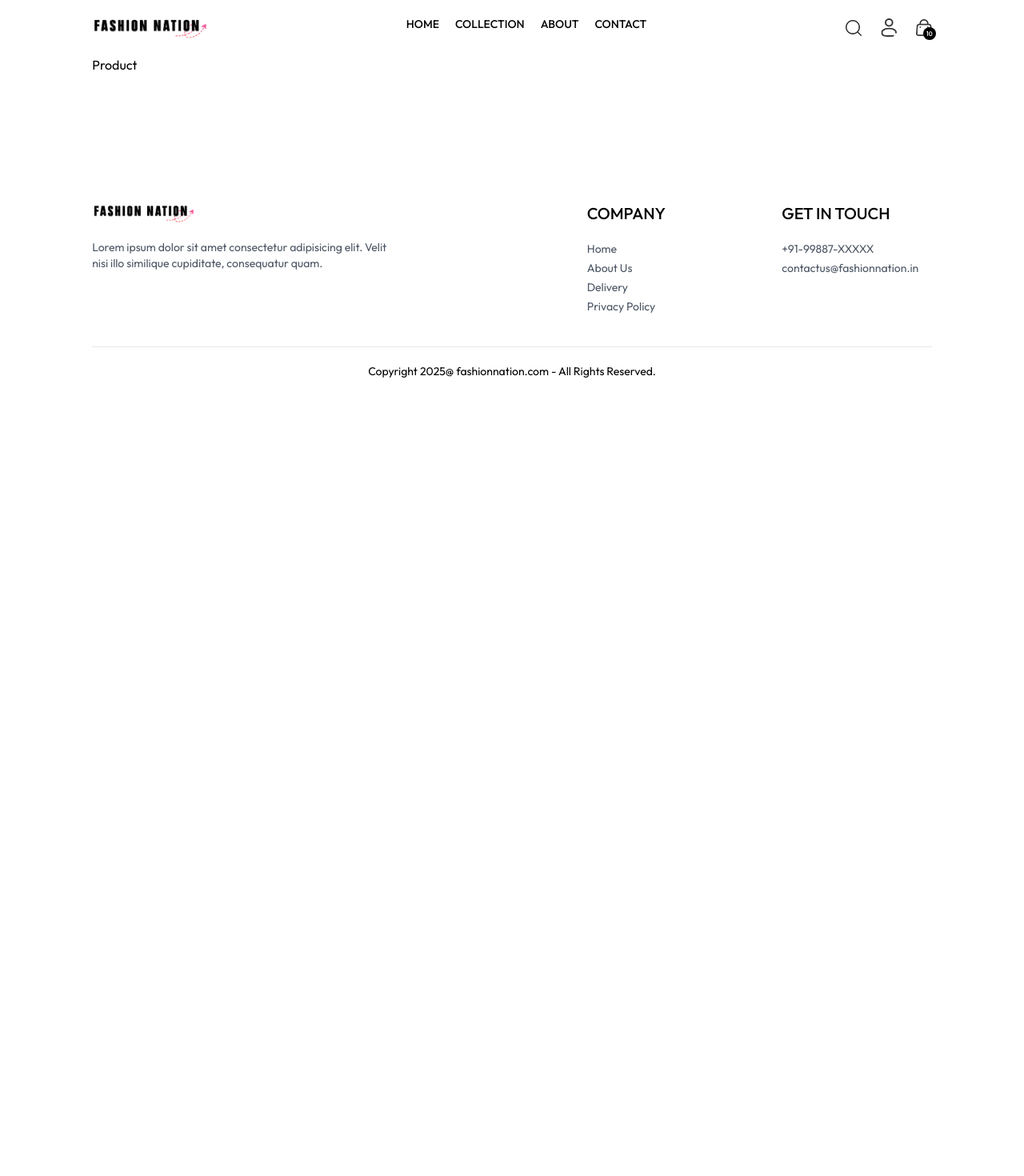
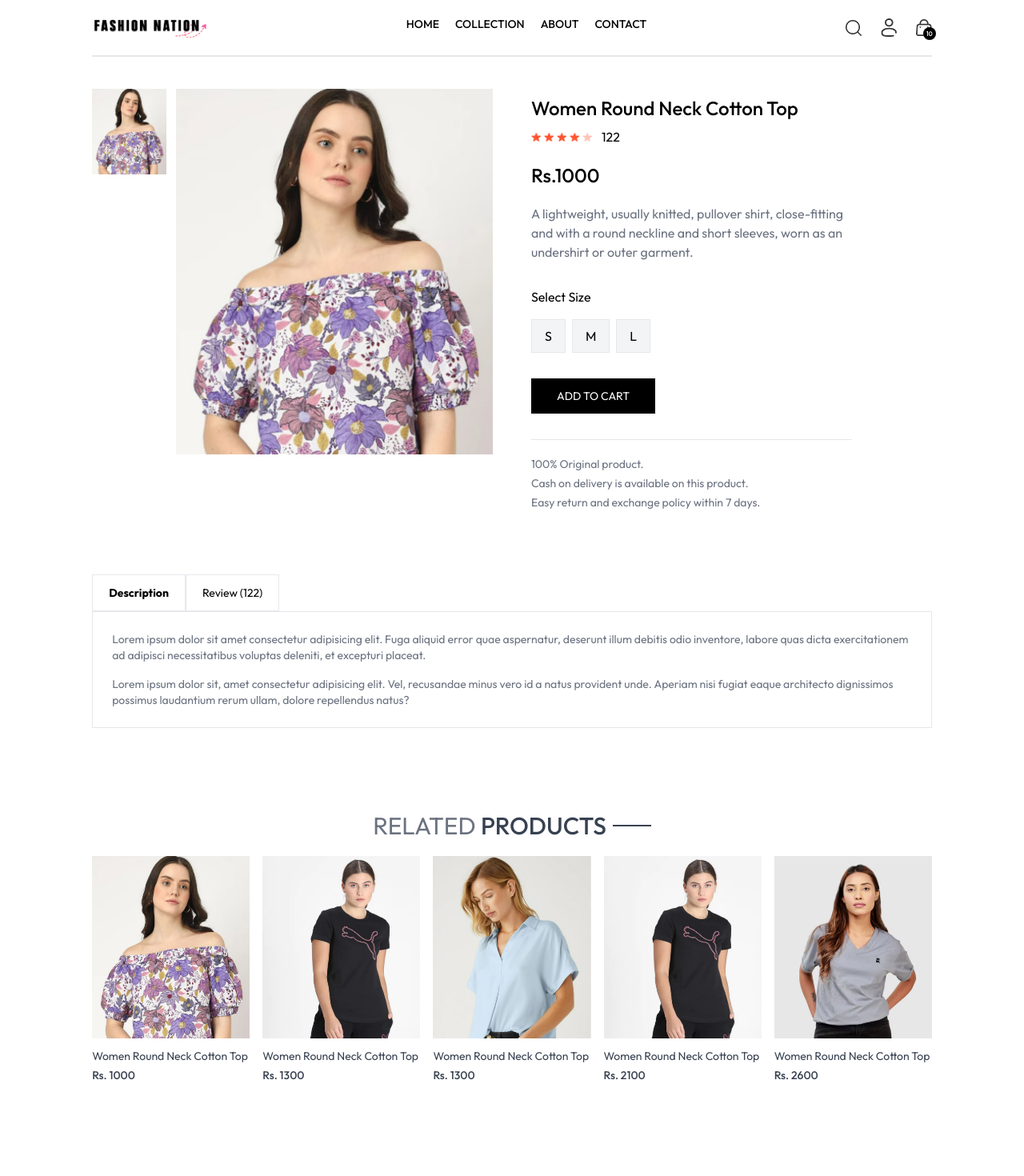
Before and after one commit to Saurabh-101/Fashion-Nation, a React (Vite) app in the folder frontend/: page /product/aaaaa in a window 1280 px wide. Shown: the top 1470 px of the page at 80% size. Before the commit the page ends 800 px from the top, so only its background shows below. Built offline with nearby package versions, Linux system fonts and the light colour scheme.

Commit message:
Product page is done, a new component RelatedProducts is also added

```diff
--- /dev/null
+++ b/frontend/src/components/RelatedProducts.jsx
@@ -0,0 +1,41 @@
+import React, { useContext, useEffect, useState } from 'react'
+import { ShopContext } from '../context/ShopContext'
+
+import Title from './Title'
+import ProductItem from './ProductItem'
+
+const RelatedProducts = ({category,subCategory}) => {
+
+    const { products } = useContext(ShopContext);
+    const [related,setRelated] = useState([]);
+
+    useEffect(()=>{
+
+        if(products.length > 0){
+
+            let productsCopy = products.slice();
+            productsCopy = productsCopy.filter((item)=>category === item.category);
+            productsCopy = productsCopy.filter((item)=>subCategory === item.subCategory);
+
+            setRelated(productsCopy.slice(0,5));
+        }
+
+    },[products]);
+
+  return (
+    <div className='my-24'>
+      <div className='text-center text-3xl py-2'>
+        <Title text1={'RELATED'} text2={'PRODUCTS'}/>
+      </div>
+      <div className='grid grid-cols-2 sm:grid-cols-3 md:grid-cols-4 lg:grid-cols-5 gap-4 gap-y-6'>
+        {
+          related.map((item,index)=>(
+            <ProductItem key={index} id={item._id} name={item.name} price={item.price} image={item.image}/>
+          ))
+        }
+      </div>
+    </div>
+  )
+}
+
+export default RelatedProducts
--- a/frontend/src/index.css
+++ b/frontend/src/index.css
@@ -17,6 +17,10 @@
   font-style: normal;
 }
 
+::-webkit-scrollbar{
+  display: none;
+}
+
 @media (max-width:640px) {
   a.active{
     background-color: black;
--- a/frontend/src/pages/Product.jsx
+++ b/frontend/src/pages/Product.jsx
@@ -1,9 +1,102 @@
-import React from 'react'
+import React, { useContext, useEffect, useState } from 'react'
+import { useParams } from 'react-router-dom';
+import { ShopContext } from '../context/ShopContext';
+import { assets } from '../assets/assets';
+import RelatedProducts from '../components/RelatedProducts';
 
 const Product = () => {
-  return (
-    <div>Product</div>
-  )
+
+  const {productID} = useParams();
+  const {products, currency} = useContext(ShopContext);
+
+  const [productData, setProductData] = useState(false);
+
+  const [image,setImage] = useState('');
+
+  const [size,setSize] = useState('');
+
+  const fetchProductData = async() =>{
+
+    products.map((item)=>{
+      if(item._id === productID){
+        setProductData(item);
+        setImage(item.image[0]);
+
+        return null;
+      }
+    })
+
+  }
+
+  useEffect(()=>{
+    fetchProductData();
+  },[productID, products])
+
+  return productData ? (
+    <div className='border-t-2 pt-10 transition-opacity ease-in duration-500 opacity-100'>
+      {/* Products data shown in this div */}
+      <div className='flex gap-12 sm:gap-12 flex-col sm:flex-row'>
+        {/* Product Images is shown in below div */}
+        <div className='flex-1 flex flex-col-reverse gap-3 sm:flex-row'>
+          <div className='flex sm:flex-col overflow-x-auto sm:overflow-y-scroll justify-between sm:justify-normal sm:w-[18.7%] w-full'>
+            {
+              productData.image.map((item,index)=>(
+                <img onClick={()=>setImage(item)} src={item} key={index} className='w-[24%] sm:w-full sm:mb-3 flex-shrink-0 cursor-pointer' alt="" />
+              ))
+            }
+          </div>
+          <div className='w-full sm:w-[80%]'>
+            <img src={image} className='w-full h-auto' alt="" />
+          </div>
+        </div>
+        {/* Products details  */}
+        <div className='flex-1'>
+            <h1 className='font-medium text-2xl mt-2'>{productData.name}</h1>
+            <div className='flex items-center gap-1 mt-2'>
+              <img src={assets.star_icon} alt="" className="w-3 5" />
+              <img src={assets.star_icon} alt="" className="w-3 5" />
+              <img src={assets.star_icon} alt="" className="w-3 5" />
+              <img src={assets.star_icon} alt="" className="w-3 5" />
+              <img src={assets.star_dull_icon} alt="" className="w-3 5" />
+              <p className='pl-2'>{122}</p>
+            </div>
+            <p className='mt-5 text-2xl font-medium'>{currency}{productData.price}</p>
+            <p className='mt-5 text-gray-500 md:w-4/5'>{productData.description}</p>
+            <div className='flex flex-col gap-4 my-8'>
+              <p>Select Size</p>
+              <div className='flex gap-2'>
+                {productData.sizes.map((item,index)=>(
+                  <button onClick={()=>setSize(item)} className={`border py-2 px-4 bg-gray-100 ${item === size ? 'border-orange-500' : ''}`} key={index}>{item}</button>
+                ))}
+              </div>
+            </div>
+            <button className='bg-black text-white px-8 py-3 text-sm active:bg-gray-700 '>ADD TO CART</button>
+            <hr className='mt-8 sm:w-4/5'/>
+            <div className='text-sm text-gray-500 mt-5 flex flex-col gap-1'>
+                <p>100% Original product.</p>
+                <p>Cash on delivery is available on this product.</p>
+                <p>Easy return and exchange policy within 7 days.</p>
+            </div>
+        </div>
+      </div>
+      {/* Description and review div  */}
+      <div className='mt-20 '>
+          <div className='flex'>
+            <b className='border px-5 py-3 text-sm'>Description</b>
+            <p className='border px-5 py-3 text-sm'>Review (122)</p>
+          </div>
+          <div className='flex flex-col gap-4 border px-6 py-6 text-sm text-gray-500'>
+            <p>Lorem ipsum dolor sit amet consectetur adipisicing elit. Fuga aliquid error quae aspernatur, deserunt illum debitis odio inventore, labore quas dicta exercitationem ad adipisci necessitatibus voluptas deleniti, et excepturi placeat.</p>
+            <p>Lorem ipsum dolor sit, amet consectetur adipisicing elit. Vel, recusandae minus vero id a natus provident unde. Aperiam nisi fugiat eaque architecto dignissimos possimus laudantium rerum ullam, dolore repellendus natus?</p>
+          </div>
+      </div>
+
+      {/* Related products section */}
+
+      <RelatedProducts category={productData.category} subCategory={productData.subCategory}/>
+
+    </div>
+  ) : <div className='opacity-0'></div>
 }
 
 export default Product
```
Also changed, not shown: frontend/src/assets/assets.js (+52 -52 lines).
